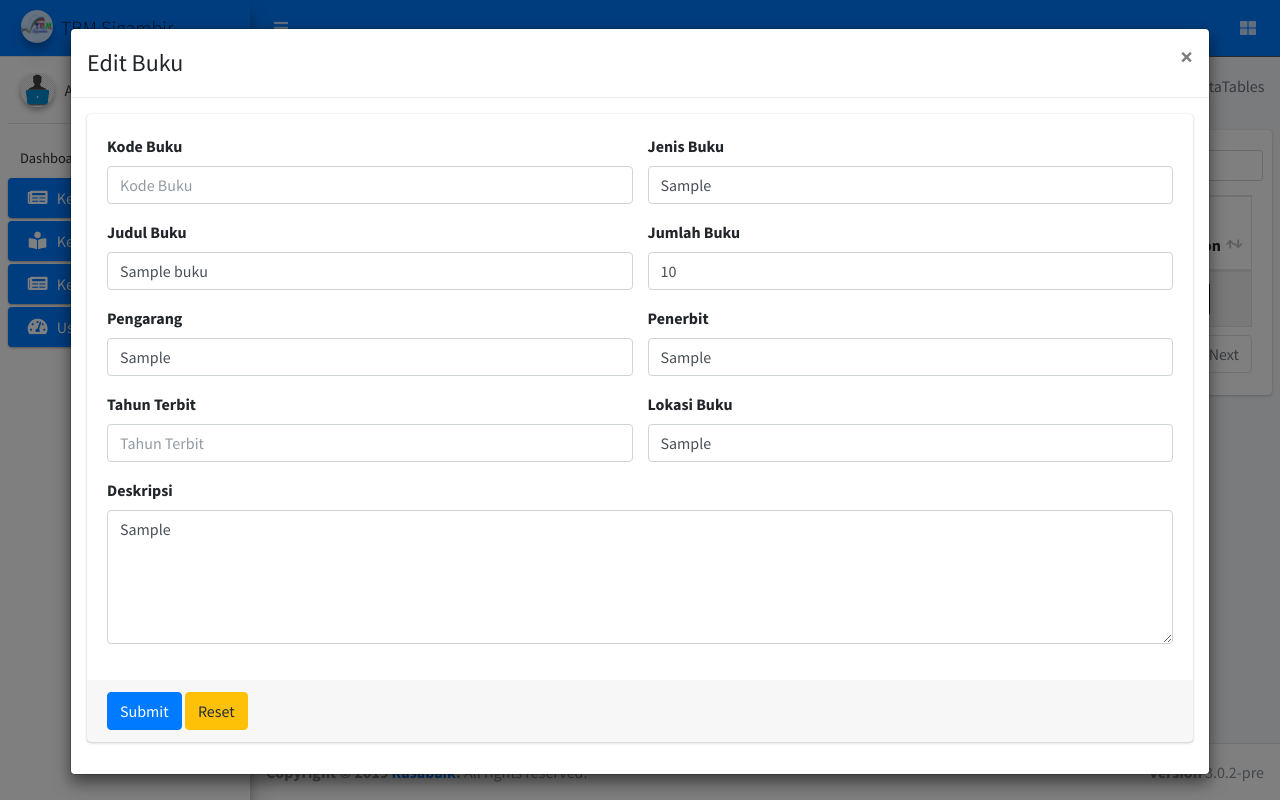
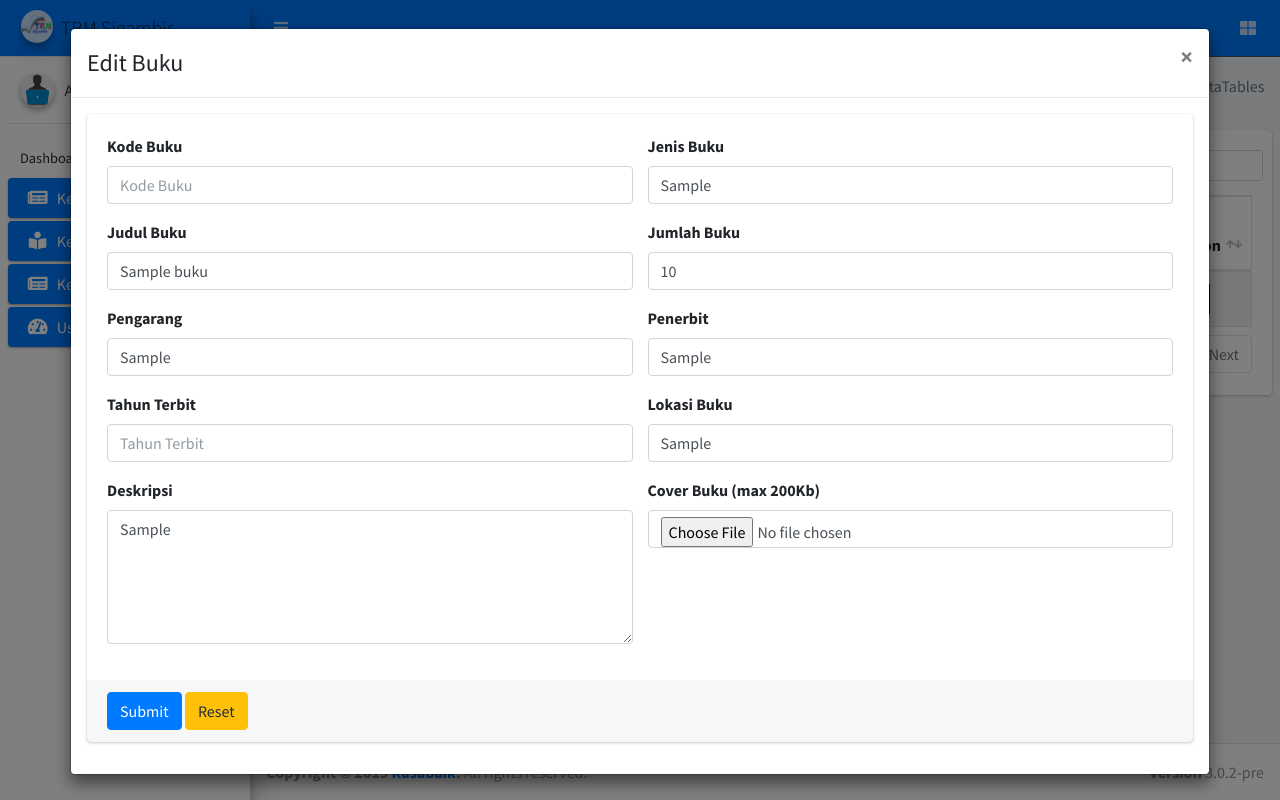
Before and after one commit to adhanchaniago/book_collect_ci, a CodeIgniter app: page /book_collect_ci/index.php/admincontroller/list_buku in a window 1280 px wide, after a click that opens the changed part. Run offline with CodeIgniter, Linux system fonts and the light colour scheme; the visitor is signed in with stand-in values (Sample User, id 1); tables that the repository leaves empty or names only in its code hold one stand-in row (values such as "Sample post"); some libraries are stand-ins or nearby versions.

Commit message:
add update upload cover books

```diff
--- a/application/controllers/AdminController.php
+++ b/application/controllers/AdminController.php
@@ -75,9 +75,20 @@
 
     public function edit_buku()
     {
-        $data = $this->buku_model->update_buku();
+        $config['upload_path']="./dist/image/cover_buku/";
+        $config['allowed_types']='jpeg|jpg|png';
+        $config['encrypt_name'] = TRUE;
 
-        echo json_encode($data);
+        $this->load->library('upload', $config);
+        if($this->upload->do_upload("cover_buku")){
+            $data = array('upload_data' => $this->upload->data());
+            $image = $data['upload_data']['file_name'];
+            $data = $this->buku_model->update_buku($image);
+            echo json_encode($data);
+        } else{
+            $data = $this->buku_model->update_buku(null);
+            echo json_encode($data);
+        }
     }
 
     public function list_buku()
--- a/application/models/Buku_model.php
+++ b/application/models/Buku_model.php
@@ -27,7 +27,7 @@
         return $hasil;
     }
 
-    public function update_buku(){
+    public function update_buku($image){
         $post = $this->input->post();
 
         $data = array(
@@ -41,7 +41,11 @@
             'deskripsi' => $post['deskripsi'],
         );
 
-        $this->db->where('id', $post['id']);
+        if ($image != null){
+            $data = array('cover_buku' => $image);
+        }
+
+        $this->db->where('id', $post['id_buku']);
         return $this->db->update($this->_table, $data);
     }
 }
--- a/application/views/javascript/add_buku_js.php
+++ b/application/views/javascript/add_buku_js.php
@@ -60,7 +60,7 @@
         });
 
         //Simpan Barang
-        $('#btn_submit_edit').on('click',function(){
+        $('#form_submit_edit_buku').submit(function(event) {
             var kode_buku=$('#kode_buku').val();
             var id=$('#id_buku').val();
             var jenis_buku=$('#jenis_buku').val();
@@ -71,16 +71,19 @@
             var tahun_terbit=$('#tahun_terbit').val();
             var lokasi_buku=$('#lokasi_buku').val();
             var deskripsi=$('#deskripsi').val();
+            event.preventDefault();
             $.ajax({
                 type : "POST",
                 url  : "<?php echo base_url();?>admin/update_buku",
-                dataType : "JSON",
-                data : {id:id, kode_buku:kode_buku, jenis_buku:jenis_buku, judul_buku:judul_buku, jumlah_buku:jumlah_buku,
-                    pengarang:pengarang, penerbit:penerbit, lokasi_buku:lokasi_buku, tahun_terbit:tahun_terbit, deskripsi:deskripsi},
+                processData:false,
+                contentType:false,
+                cache:false,
+                async:false,
+                data : new FormData(this),
                 success: function(data){
                     toastr.success('Buku Sudah Berhasil Di Update');
                     console.log(data);
-                    $('#form_submit_invoice').trigger("reset");
+                    $('#form_submit_edit_buku').trigger("reset");
                     window.location.reload(false);
                 }
             });
@@ -88,6 +91,7 @@
         });
 
 
+
     });
 
 </script>
--- a/application/views/pages/list_buku.php
+++ b/application/views/pages/list_buku.php
@@ -96,7 +96,7 @@
                     <div class="card card-primary">
                         <!-- /.card-header -->
                         <!-- form start -->
-                        <form role="form" id="form_submit_invoice">
+                        <form role="form" id="form_submit_edit_buku">
                             <div class="card-body">
                                 <input type="hidden" id="id_buku" name="id_buku">
                                 <div class="row">
@@ -156,10 +156,16 @@
                                     </div>
                                 </div>
                                 <div class="row">
-                                    <div class="col-md-12">
+                                    <div class="col-md-6">
                                         <div class="form-group">
                                             <label for="exampleInputEmail1">Deskripsi</label>
                                             <textarea class="form-control" name="deskripsi" id="deskripsi" cols="30" rows="5"></textarea>
+                                        </div>
+                                    </div>
+                                    <div class="col-md-6">
+                                        <div class="form-group">
+                                            <label for="exampleInputEmail1">Cover Buku (max 200Kb)</label>
+                                            <input type="file" class="form-control" name="cover_buku" id="cover_buku">
                                         </div>
                                     </div>
                                 </div>
```
Also changed, not shown: dist/image/cover_buku/611ba665f8acfc8bea1fdf848246635e.jpg (added), dist/image/cover_buku/6b5745107ba1fafd95d7f48ccbbccffc.jpg (added).
